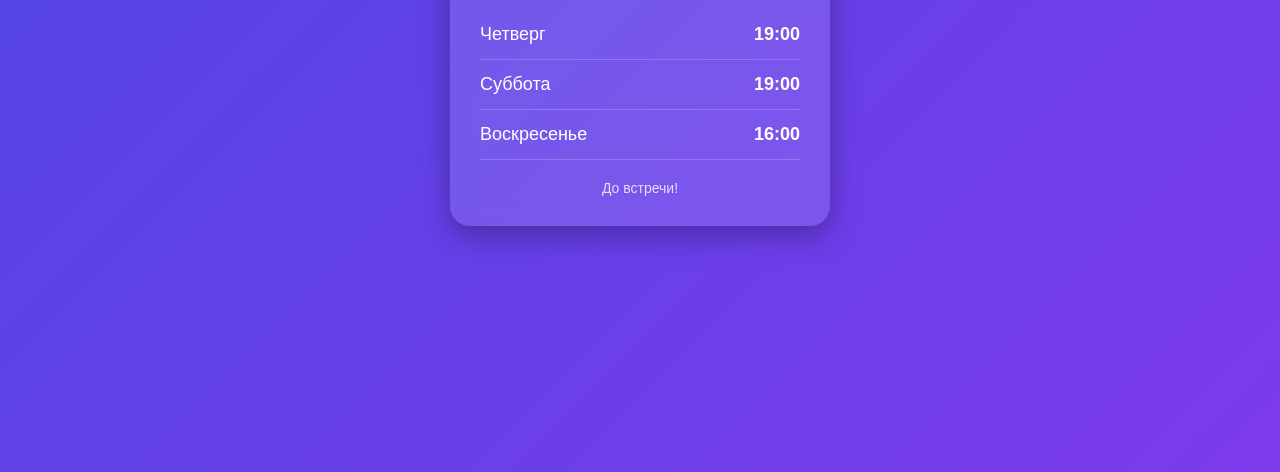
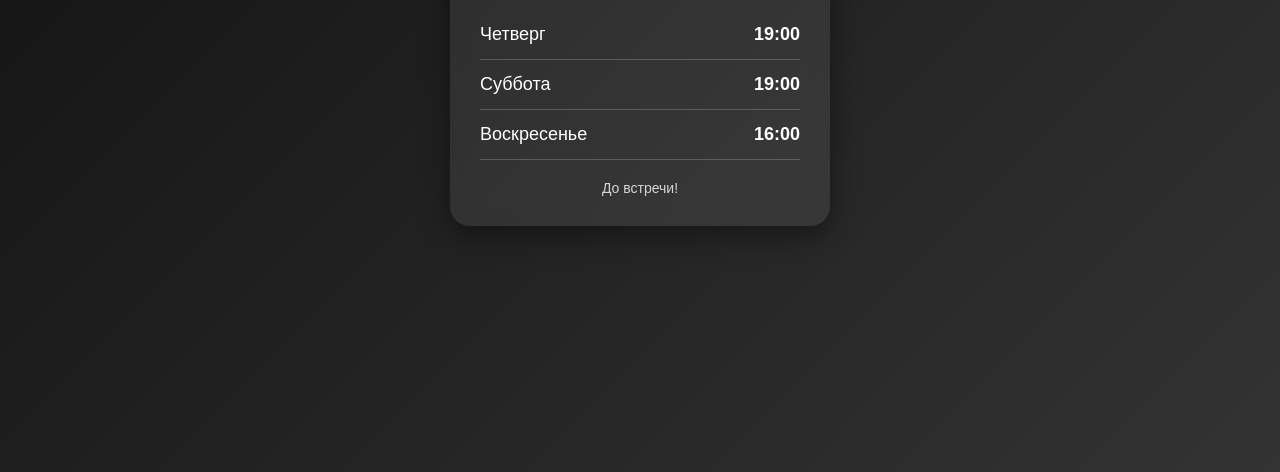
Before and after one commit to churchskiniawroclaw/schedule, a plain HTML site: page index.html in a window 1280 px wide. Shown: the part 328-800 px from the top of the page. Drawn offline with Linux system fonts and the light colour scheme.

Commit message:
Update index.html

```diff
--- a/index.html
+++ b/index.html
@@ -8,7 +8,7 @@
         body {
             margin: 0;
             font-family: Arial, sans-serif;
-            background: linear-gradient(135deg, #4f46e5, #7c3aed);
+            background:linear-gradient(135deg,#111,#333);
             color: white;
             display: flex;
             justify-content: center;
@@ -17,12 +17,12 @@
         }
 
         .card {
-            background: rgba(255,255,255,0.12);
+            background:rgba(255,255,255,.08);
             backdrop-filter: blur(10px);
             border-radius: 20px;
             padding: 30px;
             width: 320px;
-            box-shadow: 0 10px 30px rgba(0,0,0,.3);
+            box-shadow: 0 10px 30px rgba(0,0,0,.4);
         }
 
         h1 {
```
